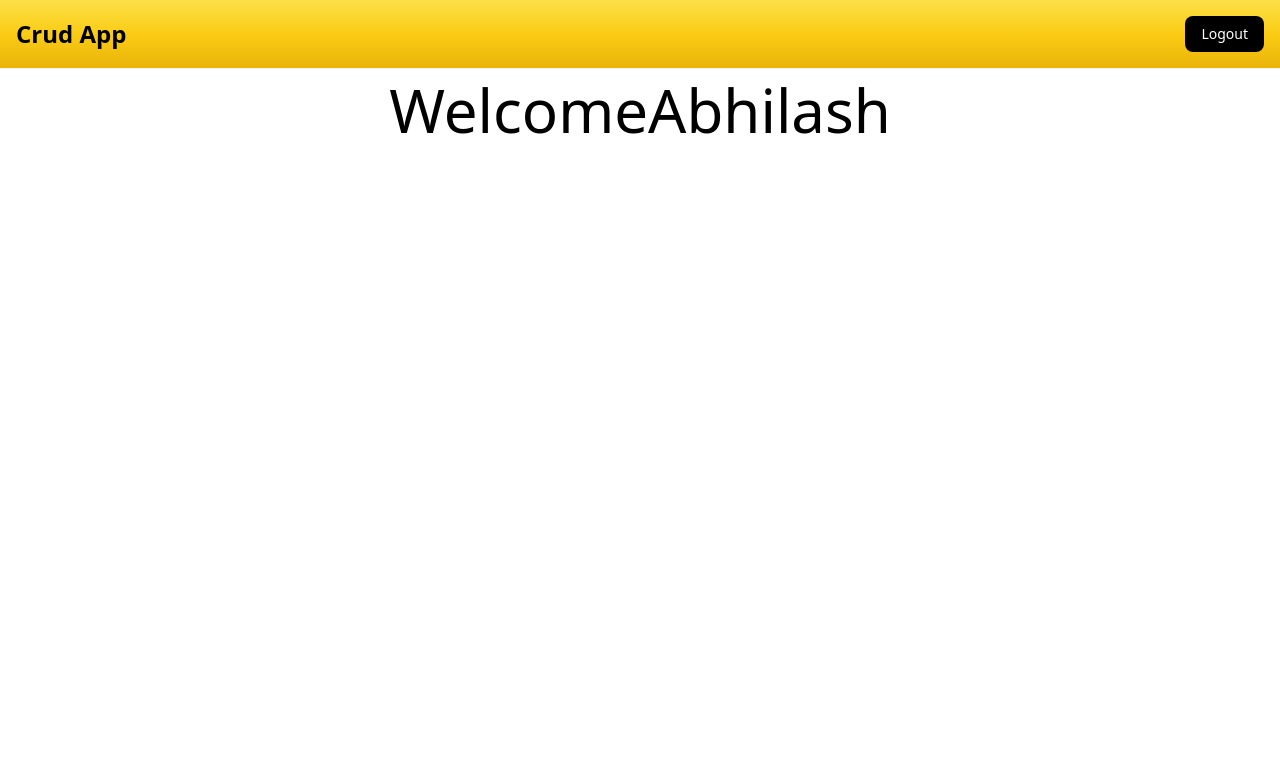
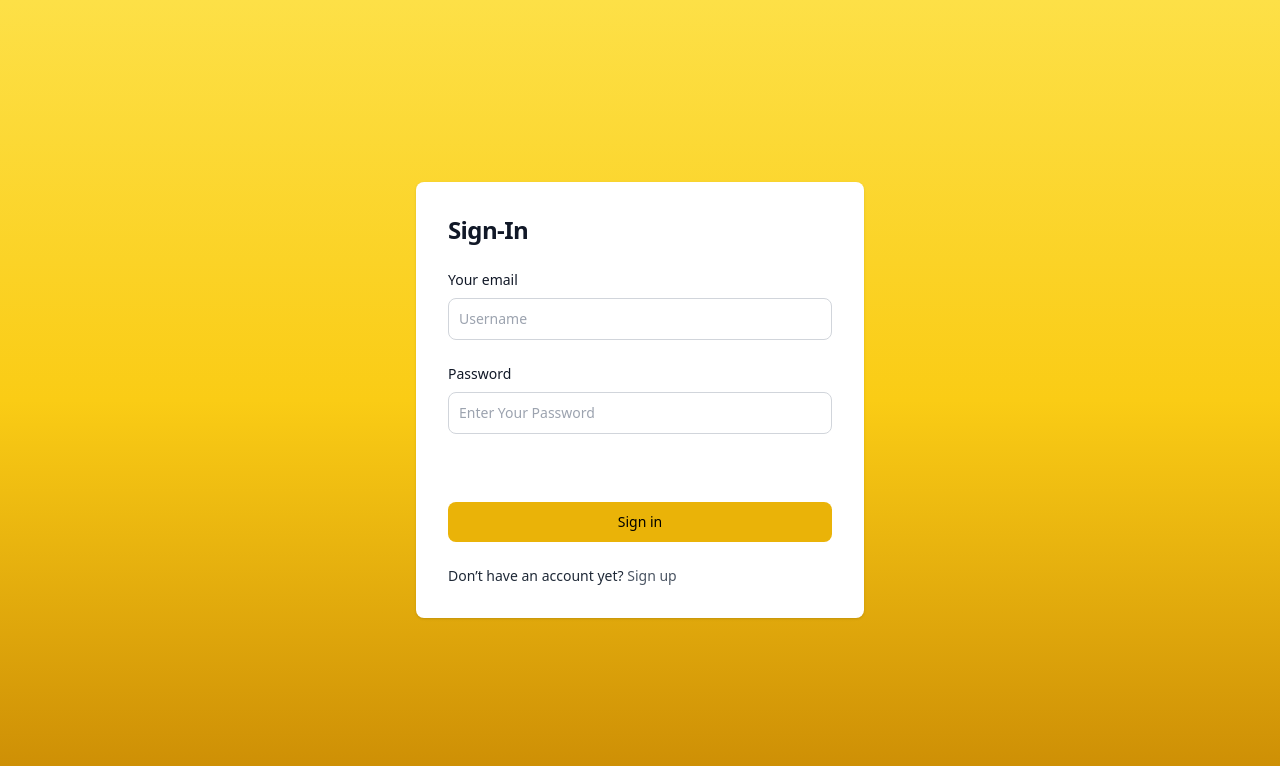
Before and after one commit to Abhilashajayan/crud-app-react-redux, a React (Vite) app in the folder client/: page / in a window 1280 px wide. Shown: the top 766 px of the page. Built offline with nearby package versions, Linux system fonts and the light colour scheme.

Commit message:
the redux done

```diff
--- a/client/package.json
+++ b/client/package.json
@@ -10,11 +10,16 @@
     "preview": "vite preview"
   },
   "dependencies": {
+    "@reduxjs/toolkit": "^1.9.7",
     "autoprefixer": "^10.4.16",
+    "axios": "^1.6.0",
     "postcss": "^8.4.31",
     "react": "^18.2.0",
     "react-dom": "^18.2.0",
+    "react-redux": "^8.1.3",
     "react-router-dom": "^6.18.0",
+    "redux": "^4.2.1",
+    "redux-persist": "^6.0.0",
     "tailwindcss": "^3.3.5"
   },
   "devDependencies": {
--- a/client/src/App.jsx
+++ b/client/src/App.jsx
@@ -6,16 +6,17 @@ import Home from './pages/user/home';
 import Profile from './pages/user/profile';
 import Login from './pages/admin/Login';
 import AdminHome from './pages/admin/Home';
-
+import { useSelector } from 'react-redux';
 
 const  App = () => {
+  const token = useSelector(state => state.auth.token);
   return (
     <>
     <Routes>
       <Route path='/login' element={< Signin />} />
-      <Route path='/signup' element={<Signup />} />
-      <Route path='/profile' element={<Profile />} />
-      <Route path='/' element={<Home />} />
+      <Route path='/register' element={<Signup />} />
+      <Route path='/profile' element={token ? <Profile /> : <Signin />} />
+      <Route path='/' element={token ? <Home /> : <Signin />} />
       <Route path='/admin/login' element={<Login />} />
       <Route path='/admin/Home' element={<AdminHome />} />
     </Routes>
--- /dev/null
+++ b/client/src/axios.js
@@ -0,0 +1,7 @@
+import axios from'axios'
+
+const instance= axios.create({
+    baseURL:'http://localhost:3001/'
+})
+
+export default instance;
--- a/client/src/components/Navbar.jsx
+++ b/client/src/components/Navbar.jsx
@@ -1,6 +1,15 @@
 import React from 'react'
+import { useDispatch } from "react-redux";
+import { setLogout } from '../reduxStore/authSlice';
 
 const Navbar = () => {
+  const dispatch = useDispatch();
+  const handleLogout = () => {
+    dispatch(
+      setLogout()
+      )
+      navigate('/');
+  }
   return (
     <>
         <nav class="bg-white dark:bg-yellow-300 bg-gradient-to-b from-yellow-300 via-yellow-400 to-yellow-500 fixed w-full z-20 top-0 left-0 border-b border-gray-100 dark:border-gray-100">
@@ -9,7 +18,7 @@ const Navbar = () => {
                      <span class="self-center text-2xl font-semibold whitespace-nowrap dark:text-white">Crud App</span>
                 </a>
             <div class="flex md:order-2">
-                 <button type="button" class="text-white bg-black hover:bg-blue-800 focus:ring-4 focus:outline-none focus:ring-blue-300 font-medium rounded-lg text-sm px-4 py-2 text-center mr-3 md:mr-0 dark:bg-blue-600 dark:hover:bg-blue-700 dark:focus:ring-blue-800">Logout</button>
+                 <button onClick={handleLogout} type="button" class="text-white bg-black hover:bg-blue-800 focus:ring-4 focus:outline-none focus:ring-blue-300 font-medium rounded-lg text-sm px-4 py-2 text-center mr-3 md:mr-0 dark:bg-blue-600 dark:hover:bg-blue-700 dark:focus:ring-blue-800">Logout</button>
              </div>
             </div>
         </nav>
--- a/client/src/main.jsx
+++ b/client/src/main.jsx
@@ -3,12 +3,18 @@ import ReactDOM from 'react-dom/client'
 import App from './App.jsx'
 import { BrowserRouter as Router } from 'react-router-dom'
 import './index.css'
+import { Provider } from 'react-redux'
+import { PersistGate } from 'redux-persist/integration/react';
+import { store, persistor } from './reduxStore/store.js';
 
 ReactDOM.createRoot(document.getElementById('root')).render(
   <React.StrictMode>
-  <Router>
-    <App />
-  </Router>
-
+    <Provider store={store}>
+       <PersistGate loading={null} persistor={persistor}>
+         <Router>
+            <App />
+          </Router>
+        </PersistGate>
+   </Provider>
   </React.StrictMode>,
 )
--- a/client/src/pages/user/home.jsx
+++ b/client/src/pages/user/home.jsx
@@ -1,17 +1,19 @@
 import React from 'react'
 import Navbar from '../../components/Navbar'
+import { useSelector } from 'react-redux';
 
 
 const home = () => {
+  const user = useSelector(state => state.auth.user);
   return (
     <>
        <Navbar />
         <div className='m-20'>
-            <h1 className='text-black text-6xl justify-center flex'>Welcome <span>Abhilash </span></h1>
+            <h1 className='text-black text-6xl justify-center flex'>Welcome <span>{user?.name} </span></h1>
         </div>
 
     </>
   )
 }
 
-export default home
+export default home;
--- a/client/src/pages/user/signin.jsx
+++ b/client/src/pages/user/signin.jsx
@@ -1,8 +1,56 @@
-import React from 'react'
+import { useState } from 'react';
+import { Link, useNavigate } from 'react-router-dom'
+import axios from '../../axios';
+import { setLogin } from '../../reduxStore/authSlice';
+import { useDispatch } from "react-redux";
+
+const signin = () => {
+    const[email, setEmail] = useState(null);
+    const[password, setPassword] = useState(null);
+    const[error , setError] = useState(null);
+    const [showError, setShowError] = useState(false);
+    const navigate = useNavigate()
+    const dispatch = useDispatch();
+
+    const handleSubmit = async(e) => {
+        const emailRegex = /^[a-zA-Z0-9._%+-]+@[a-zA-Z0-9.-]+\.[a-zA-Z]{2,}$/
+        e.preventDefault();
+        try{
+            if (!emailRegex.test(email)) {
+                setError("Invalid Email Address");
+                setShowError(true);
+                return false;
+            } else if (!password || password === null || password === undefined) {
+                setError("Invalid Password!");
+                setShowError(true);
+                return false;
+            } else {
+
+                axios.post('/login', {
+                    email,
+                    password,
+                }).then(response => {
+                    dispatch(
+                        setLogin({
+                          user: response.data.users,
+                          token: response.data.token,
+                        })
+                      );
+                    navigate('/')
+                }).catch(error => {
+                    setError(error.response.data.error);
+                    setShowError(true);
+                })
+            }
+        } catch (err) {
+            console.log('catch block');
+            console.error(err);
+            setShowError(true);
+            setError('Something went wrong');
+        }
+        };
 
 
-
-const signin = () => {
   return (
     <>
     <div className='w-full min-h-screen font-bodyFont bg-gradient-to-b from-yellow-300 via-yellow-400 to-yellow-600 text-white px-4 flex justify-center items-center'>
@@ -11,21 +59,27 @@ const signin = () => {
               <h1 class="text-xl font-bold leading-tight tracking-tight text-gray-900 md:text-2xl dark:text-black">
                   Sign-In
               </h1>
-              <form class="space-y-4 md:space-y-6" action="#">
+              <form onSubmit={handleSubmit} class="space-y-4 md:space-y-6" action="#">
                   <div>
                       <label for="email" class="block mb-2 text-sm font-medium text-gray-900 dark:text-gray">Your email</label>
-                      <input type="email" name="email" id="email" class="border border-gray-300 text-gray-900 sm:text-sm rounded-lg focus:ring-primary-600 focus:border-primary-600 block w-full p-2.5 dark:bg-gray-100 dark:border-gray-600 dark:placeholder-gray-400 dark:text-black dark:focus:ring-gray-100 dark:focus:border-gray-100" placeholder="Username" required=""/>
+                      <input onChange={(e) => setEmail(e.target.value)} type="email" name="email" id="email" class="border border-gray-300 text-gray-900 sm:text-sm rounded-lg focus:ring-primary-600 focus:border-primary-600 block w-full p-2.5 dark:bg-gray-100 dark:border-gray-600 dark:placeholder-gray-400 dark:text-black dark:focus:ring-gray-100 dark:focus:border-gray-100" placeholder="Username" required=""/>
                   </div>
                   <div>
                       <label for="password" class="block mb-2 text-sm font-medium text-gray-900 dark:text-gray">Password</label>
-                      <input type="password" name="password" id="password" placeholder="Enter Your Password" class=" border border-gray-300 text-gray-900 sm:text-sm rounded-lg focus:ring-primary-600 focus:border-primary-600 block w-full p-2.5 dark:bg-gray-100 dark:border-gray-600 dark:placeholder-gray-400 dark:text-black dark:focus:ring-gray-100 dark:focus:border-gray-100" required=""/>
+                      <input onChange={(e) => setPassword(e.target.value)}  type="password" name="password" id="password" placeholder="Enter Your Password" class=" border border-gray-300 text-gray-900 sm:text-sm rounded-lg focus:ring-primary-600 focus:border-primary-600 block w-full p-2.5 dark:bg-gray-100 dark:border-gray-600 dark:placeholder-gray-400 dark:text-black dark:focus:ring-gray-100 dark:focus:border-gray-100" required=""/>
                   </div>
+
                   <div class="flex items-center justify-between">
                       <a href="#" class="text-sm font-medium text-primary-600 hover:underline dark:text-gray-700">Forgot password?</a>
                   </div>
+                  {
+                     showError && <div class="p-4 my-2 text-sm text-red-800 rounded-lg bg-red-50 dark:bg-gray-800 dark:text-red-400" role="alert">
+                                  <span class="font-medium">{error}</span>
+                                </div>
+                     }
                   <button type="submit" className='w-full text-black bg-yellow-500 hover:bg-yellow-600 focus:ring-4 focus:outline-none focus:ring-primary-300 font-medium rounded-lg text-sm px-5 py-2.5 text-center dark:bg-primary-600 dark:hover:bg-primary-700 dark:focus:ring-primary-800'>Sign in</button>
                   <p class="text-sm font-light text-gray-800 dark:text-gray-500">
-                      Don’t have an account yet? <a href="/signup" class="font-medium text-gray-600 hover:underline dark:text-gray-800">Sign up</a>
+                      Don’t have an account yet? <a href="/register" class="font-medium text-gray-600 hover:underline dark:text-gray-800">Sign up</a>
                   </p>
               </form>
           </div>
--- a/client/src/pages/user/signup.jsx
+++ b/client/src/pages/user/signup.jsx
@@ -1,6 +1,56 @@
-import React from 'react'
+import { useState } from 'react'
+import { Link, useNavigate } from 'react-router-dom';
+import axios  from '../../axios';
+
+
+
 
 const signup = () => {
+const navigate = useNavigate();
+const[name,setName] = useState(null);
+const[password,setPassword] = useState(null);
+const[email,setEmail] = useState(null);
+const[error, setError] = useState(null);
+const[showError, setShowError] = useState(null);
+
+
+const handleSubmit = async (e) => {
+    const stringRegex = /^[a-zA-Z0-9_.\s-]{3,}$/
+    const emailRegex = /^[a-zA-Z0-9._%+-]+@[a-zA-Z0-9.-]+\.[a-zA-Z]{2,}$/
+    const passwordRegex = /^[^\s]{6,}$/
+    e.preventDefault();
+    try {
+        if (!stringRegex.test(name)) {
+            setError("Invalid Fullname");
+            setShowError(true);
+            return false;
+        } else if (!emailRegex.test(email)) {
+            setError("Invalid Email Address");
+            setShowError(true);
+            return false;
+        } else if (!passwordRegex.test(password)) {
+            setError("Invalid Password! Make a strong password");
+            setShowError(true);
+            return false;
+        } else {
+            axios.post('/register', {
+                name,
+                email,
+                password,
+            }).then(response => {
+                navigate('/login')
+            }).catch(error => {
+                setError(error.response.data.error);
+                setShowError(true);
+            })
+        }
+    } catch (err) {
+        console.error(err);
+        setShowError(true);
+        setError('Something went wrong');
+    }
+} ;
+
   return (
     <>
          <div className='w-full min-h-screen font-bodyFont bg-gradient-to-b from-yellow-300 via-yellow-400 to-yellow-600 text-white px-4 flex justify-center items-center'>
@@ -9,19 +59,24 @@ const signup = () => {
               <h1 class="text-xl font-bold leading-tight tracking-tight text-gray-900 md:text-2xl dark:text-black">
                   Sign-Up
               </h1>
-              <form class="space-y-4 md:space-y-6" action="#">
+              <form onSubmit={handleSubmit}  class="space-y-4 md:space-y-6" action="#">
                   <div>
                       <label for="email" class="block mb-2 text-sm font-medium text-gray-900 dark:text-gray">Username</label>
-                      <input type="text" name="username" id="email" class="border border-gray-300 text-gray-900 sm:text-sm rounded-lg focus:ring-primary-600 focus:border-primary-600 block w-full p-2.5 dark:bg-gray-100 dark:border-gray-600 dark:placeholder-gray-400 dark:text-black dark:focus:ring-gray-100 dark:focus:border-gray-100" placeholder="Username" required=""/>
+                      <input onChange={(e) => setName(e.target.value)} type="text" name="username" id="email" class="border border-gray-300 text-gray-900 sm:text-sm rounded-lg focus:ring-primary-600 focus:border-primary-600 block w-full p-2.5 dark:bg-gray-100 dark:border-gray-600 dark:placeholder-gray-400 dark:text-black dark:focus:ring-gray-100 dark:focus:border-gray-100" placeholder="Username" required=""/>
                   </div>
                   <div>
                       <label for="password" class="block mb-2 text-sm font-medium text-gray-900 dark:text-gray">Email</label>
-                      <input type="email" name="Email" id="password" placeholder="Enter Your Email" class=" border border-gray-300 text-gray-900 sm:text-sm rounded-lg focus:ring-primary-600 focus:border-primary-600 block w-full p-2.5 dark:bg-gray-100 dark:border-gray-600 dark:placeholder-gray-400 dark:text-black dark:focus:ring-gray-100 dark:focus:border-gray-100" required=""/>
+                      <input onChange={(e) => setEmail(e.target.value)} type="email" name="Email" id="password" placeholder="Enter Your Email" class=" border border-gray-300 text-gray-900 sm:text-sm rounded-lg focus:ring-primary-600 focus:border-primary-600 block w-full p-2.5 dark:bg-gray-100 dark:border-gray-600 dark:placeholder-gray-400 dark:text-black dark:focus:ring-gray-100 dark:focus:border-gray-100" required=""/>
                   </div>
                   <div>
                       <label for="password" class="block mb-2 text-sm font-medium text-gray-900 dark:text-gray">Password</label>
-                      <input type="" name="password" id="password" placeholder="Enter Your Password" class=" border border-gray-300 text-gray-900 sm:text-sm rounded-lg focus:ring-primary-600 focus:border-primary-600 block w-full p-2.5 dark:bg-gray-100 dark:border-gray-600 dark:placeholder-gray-400 dark:text-black dark:focus:ring-gray-100 dark:focus:border-gray-100" required=""/>
+                      <input onChange={(e) => setPassword(e.target.value)}  type="" name="password" id="password" placeholder="Enter Your Password" class=" border border-gray-300 text-gray-900 sm:text-sm rounded-lg focus:ring-primary-600 focus:border-primary-600 block w-full p-2.5 dark:bg-gray-100 dark:border-gray-600 dark:placeholder-gray-400 dark:text-black dark:focus:ring-gray-100 dark:focus:border-gray-100" required=""/>
                   </div>
+                  {
+                     showError && <div class="p-4 my-2 text-sm text-red-800 rounded-lg bg-red-50 dark:bg-gray-800 dark:text-red-400" role="alert">
+                                  <span class="font-medium">{error}</span>
+                                </div>
+                     }
                   <div class="flex items-center justify-between">
                       <a href="#" class="text-sm font-medium text-primary-600 hover:underline dark:text-gray-700">Forgot password?</a>
                   </div>
--- /dev/null
+++ b/client/src/reduxStore/authSlice.js
@@ -0,0 +1,32 @@
+import { createSlice } from '@reduxjs/toolkit';
+
+const initialState = {
+    user: null,
+    token: null,
+    allUsers: []
+}
+
+export const authSlice = createSlice({
+    name: "auth",
+    initialState,
+    reducers: {
+        setLogin: (state, action) => {
+            console.log('action payload:', action.payload);
+            state.user = action.payload.user;
+            state.token = action.payload.token;
+        },
+        setLogout: (state) => {
+            state.user = null;
+            state.token = null;
+        },
+        updateProfile: (state, action) => {
+            state.user = action.payload;
+        },
+        getUsers: (state, action) => {
+            state.allUsers = action.payload.users
+        }
+    },
+});
+
+export const { setLogin, setLogout, updateProfile, getUsers } = authSlice.actions;
+export default authSlice.reducer;
--- /dev/null
+++ b/client/src/reduxStore/store.js
@@ -0,0 +1,35 @@
+import { configureStore } from '@reduxjs/toolkit'
+
+
+import {
+    persistStore,
+    persistReducer,
+    FLUSH,
+    REHYDRATE,
+    PAUSE,
+    PERSIST,
+    PURGE,
+    REGISTER,
+} from 'redux-persist'
+import storage from 'redux-persist/lib/storage'
+import authReducer from "./authSlice"
+
+const persistConfig = {
+    key: 'root',
+    version: 1,
+    storage,
+}
+
+const persistedReducer = persistReducer(persistConfig, authReducer)
+
+export const store = configureStore({
+    reducer: { auth: persistedReducer },
+    middleware: (getDefaultMiddleware) =>
+        getDefaultMiddleware({
+            serializableCheck: {
+                ignoredActions: [FLUSH, REHYDRATE, PAUSE, PERSIST, PURGE, REGISTER],
+            },
+        }),
+})
+
+export let persistor = persistStore(store);
```
Also changed, not shown: 1 other file (tests, documents, lock files or other folders).
